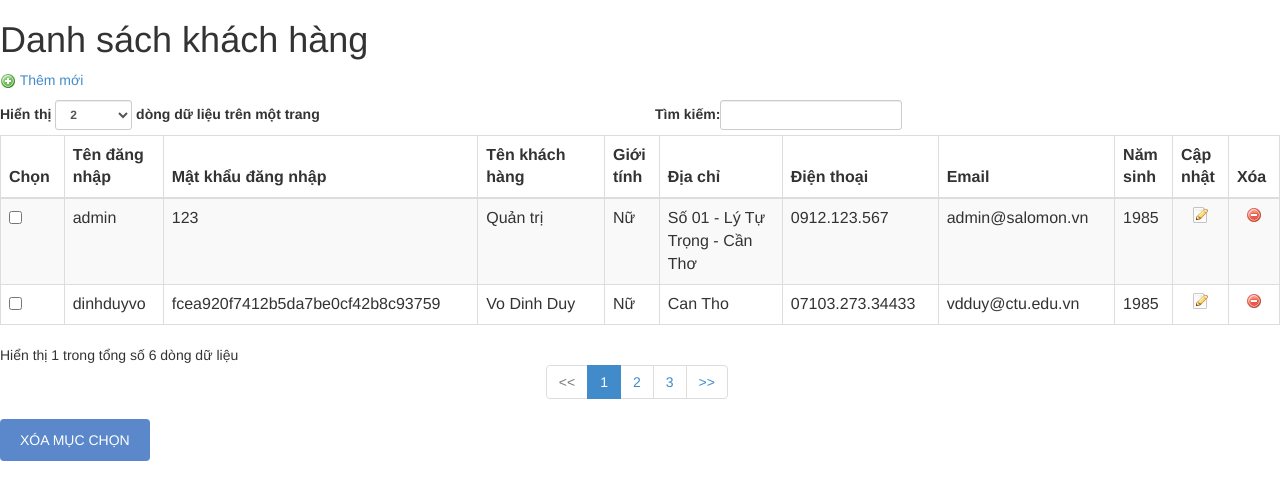
After one commit to dienthoaiweb/dienthoaiweb, a PHP site: page /salomon/quanly_khachhang.php in a window 1280 px wide. The commit adds this page. Shown: the top 500 px of the page. Run offline with PHP 8.4, Linux system fonts and the light colour scheme; data comes from the database, SQL or seed files in the repository.

Commit message:
cap nhat

```diff
--- /dev/null
+++ b/quanly_khachhang.php
@@ -0,0 +1,140 @@
+
+    <!-- Bootstrap -->
+    <link rel="stylesheet" type="text/css" href="style.css"/>
+	<meta charset="utf-8" />
+	<link rel="stylesheet" href="css/bootstrap.min.css">
+
+    <!--datatable-->
+	<script src="js/jquery-3.2.0.min.js"/></script>
+    <script src="js/jquery.dataTables.min.js"/></script>
+    <script src="js/dataTables.bootstrap.min.js"/></script>
+        <script language="javascript">
+            function deleteConfirm(){
+                if(confirm("Bạn có chắc chắn muốn xóa!")){
+                    return true;
+                }
+                else{
+                    return false;
+                }
+            }
+        </script>
+        <script language="javascript">
+		$(document).ready(function() {
+    var table = $('#tablesalomon').DataTable( {
+        responsive: true,
+		"language": {
+                "lengthMenu": "Hiển thị _MENU_ dòng dữ liệu trên một trang",
+                "info": "Hiển thị _START_ trong tổng số _TOTAL_ dòng dữ liệu",
+                "infoEmpty": "Dữ liệu rỗng",
+                "emptyTable": "Chưa có dữ liệu nào",
+                "processing": "Đang xử lý...",
+                "search": "Tìm kiếm:",
+                "loadingRecords": "Đang load dữ liệu...",
+                "zeroRecords": "không tìm thấy dữ liệu",
+                "infoFiltered": "(Được từ tổng số _MAX_ dòng dữ liệu)",
+                "paginate": {
+                    "first": "|<",
+                    "last": ">|",
+                    "next": ">>",
+                    "previous": "<<"
+                }
+            },
+            "lengthMenu": [[2, 5, 10, 15, 20, 25, 30, -1], [2, 5, 10, 15, 20, 25, 30, "Tất cả"]]
+    } );
+    new $.fn.dataTable.FixedHeader( table );
+} );
+    </script>
+        <?php
+		include_once 'dbconnect.php';
+			//Kiểm tra xem có truyền mã  cần xóa
+			if(isset($_GET["ma"]))
+			{
+			//Nếu xóa thì lấy mã và tiến hành xóa
+				$maloai = $_GET["ma"];
+				mysqli_query($conn, "DELETE FROM loaisanpham WHERE lsp_ma=$maloai");
+			}
+
+		?>
+
+        <?php
+		if (isset($_POST['btnXoa'])&&isset($_POST['checkbox']))
+		{
+			for ($i = 0; $i < count($_POST['checkbox']); $i++)
+			{
+						$masanpham = $_POST['checkbox'][$i];
+						mysqli_query($conn, "DELETE FROM loaisanpham WHERE lsp_ma=$masanpham");
+			}
+		}
+		?>
+        <form name="frmXoa" method="post" action="">
+        <h1>Danh sách khách hàng</h1>
+        <p>
+        <a href="quanly_khachhang.php">
+        <img src="images/add.png" alt="Thêm mới" width="16" height="16" border="0" /> Thêm mới</a>
+        </p>
+        <table id="tablesalomon" class="table table-striped table-bordered" cellspacing="0" width="100%">
+            <thead>
+                <tr>
+                	<th><strong>Chọn</strong></th>
+                    <th><strong>Tên đăng nhập</strong></th>
+                    <th><strong>Mật khẩu đăng nhập</strong></th>
+                     <th><strong>Tên khách hàng</strong></th>
+                    <th><strong>Giới tính</strong></th>
+                    <th><strong>Địa chỉ</strong></th>
+                    <th><strong>Điện thoại</strong></th>
+                    <th><strong>Email</strong></th>
+                    <th><strong>Năm sinh</strong></th>
+                    <th><strong>Cập nhật</strong></th>
+                    <th><strong>Xóa</strong></th>
+                </tr>
+             </thead>
+
+			<tbody>
+            <?php
+				$stt=1;
+				$result = mysqli_query($conn, "SELECT * FROM khachhang");
+				while($row=mysqli_fetch_array($result, MYSQLI_ASSOC))
+				{
+			?>
+			<tr>
+             <td class="cotCheckBox"><input name="checkbox[]" type="checkbox" id="checkbox[]" value="<?php echo $row["kh_tendangnhap"] ?>"></td>
+              <td><?php echo $row["kh_tendangnhap"] ?></td>
+              <td><?php echo $row["kh_matkhau"] ?></td>
+              <td><?php echo $row["kh_ten"] ?></td>
+              <td><?php if($row["kh_ten"]==0)
+			  {
+				echo 'Nam';
+				}
+			  else{
+			  	echo 'Nữ';
+			  }
+			  ?></td>
+              <td><?php echo $row["kh_diachi"] ?></td>
+              <td><?php echo $row["kh_dienthoai"] ?></td>
+              <td><?php echo $row["kh_email"] ?></td>
+              <td><?php echo $row["kh_namsinh"] ?></td>
+
+              <td align='center' class='cotNutChucNang'>
+              <a href="quanly_khachhang.php?ma=<?php echo $row['kh_tendangnhap']; ?>">
+              <img src='images/edit.png' border='0'  /></a></td>
+
+              <td align='center' class='cotNutChucNang'>
+              <a href="quanly_khachhang.php?ma=<?php echo $row['kh_tendangnhap']; ?>" onclick="return deleteConfirm()">
+              <img src='images/delete.png' border='0' /></a></td>
+            </tr>
+            <?php
+				$stt++;
+				}
+				?>
+			</tbody>
+
+        </table>
+
+		<!--Nút Thêm mới , xóa tất cả-->
+        <div class="row" style="background-color:#FFF"><!--Nút chức nang-->
+            <div class="col-md-12">
+            	<input type="submit" value="Xóa mục chọn" name="btnXoa" id="btnXoa" onclick='return 	 deleteConfirm()' class="btn btn-primary"/>
+
+            </div>
+        </div><!--Nút chức nang-->
+ </form>
```
Also changed, not shown: gopy.php (+8 -6 lines).
